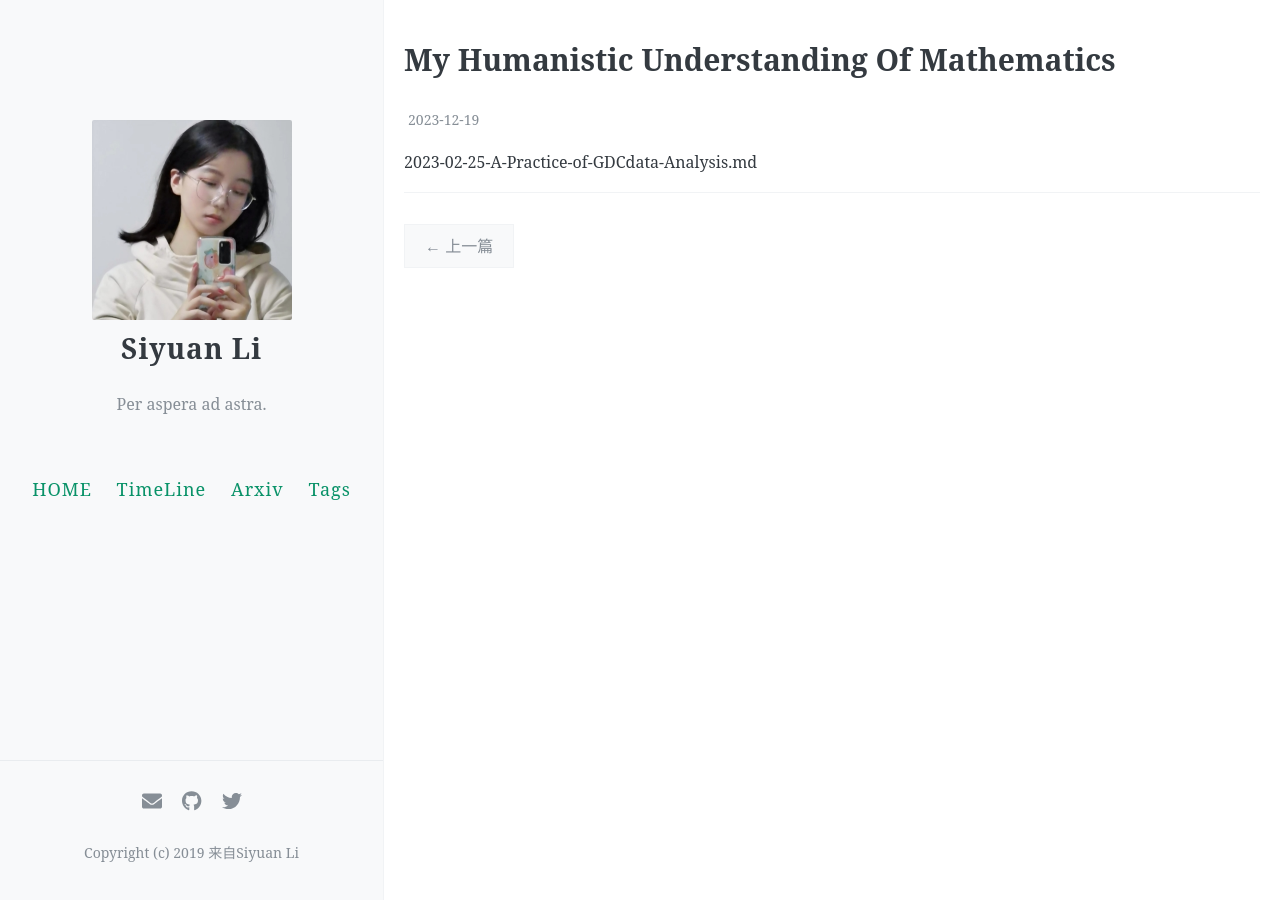
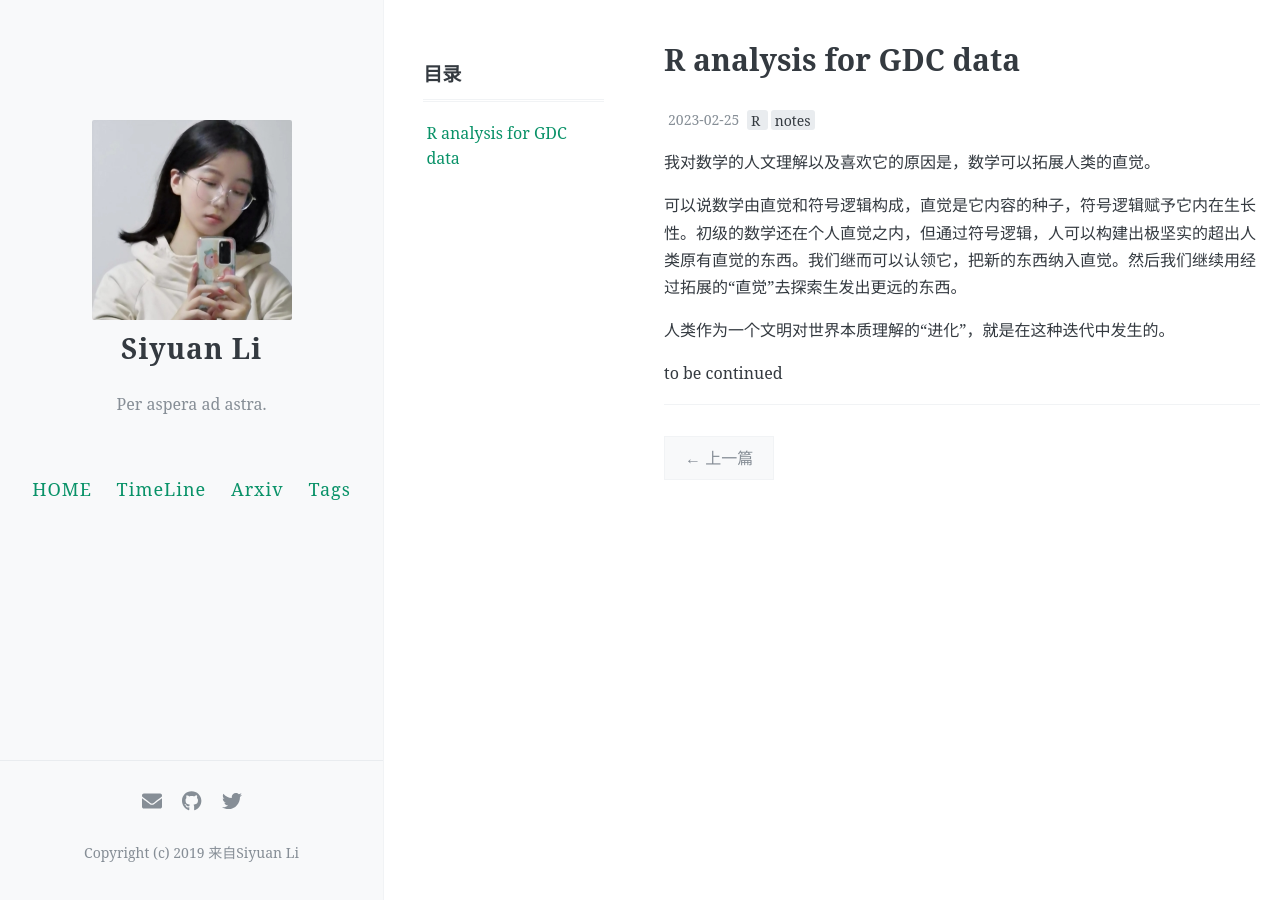
Before and after one commit to ApolloLSY/Attic, a Jekyll site: the page built from _posts/2023-12-19-My-humanistic-understanding-of-mathematics.md, in a window 1280 px wide. Built offline with Jekyll 4.4.1, drawn with Linux system fonts in a browser that asks for light colours; our own code applies the rules of GitHub Pages for plain Markdown files; comment, search, counter and statistics services are not loaded.

Commit message:
Update 2023-12-19-My-humanistic-understanding-of-mathematics.md

```diff
--- a/_posts/2023-12-19-My-humanistic-understanding-of-mathematics.md
+++ b/_posts/2023-12-19-My-humanistic-understanding-of-mathematics.md
@@ -1 +1,16 @@
-2023-02-25-A-Practice-of-GDCdata-Analysis.md
+---
+layout: post
+title: R analysis for GDC data
+date: 2023-02-25
+Author: Siyuan Li
+toc: true
+tags: [R, notes]
+comments: true
+---
+我对数学的人文理解以及喜欢它的原因是，数学可以拓展人类的直觉。
+
+可以说数学由直觉和符号逻辑构成，直觉是它内容的种子，符号逻辑赋予它内在生长性。初级的数学还在个人直觉之内，但通过符号逻辑，人可以构建出极坚实的超出人类原有直觉的东西。我们继而可以认领它，把新的东西纳入直觉。然后我们继续用经过拓展的“直觉”去探索生发出更远的东西。
+
+人类作为一个文明对世界本质理解的“进化”，就是在这种迭代中发生的。
+
+to be continued
```
